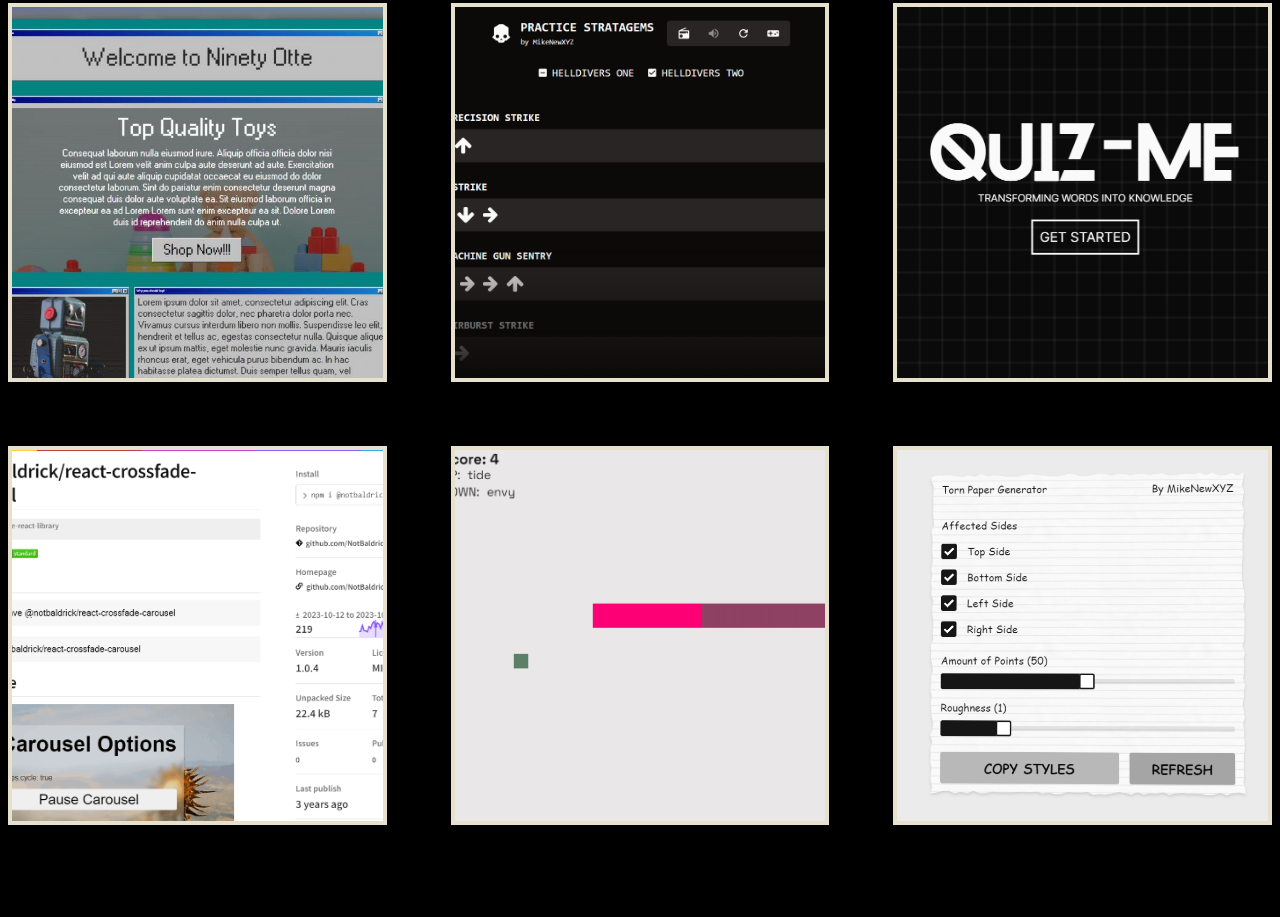
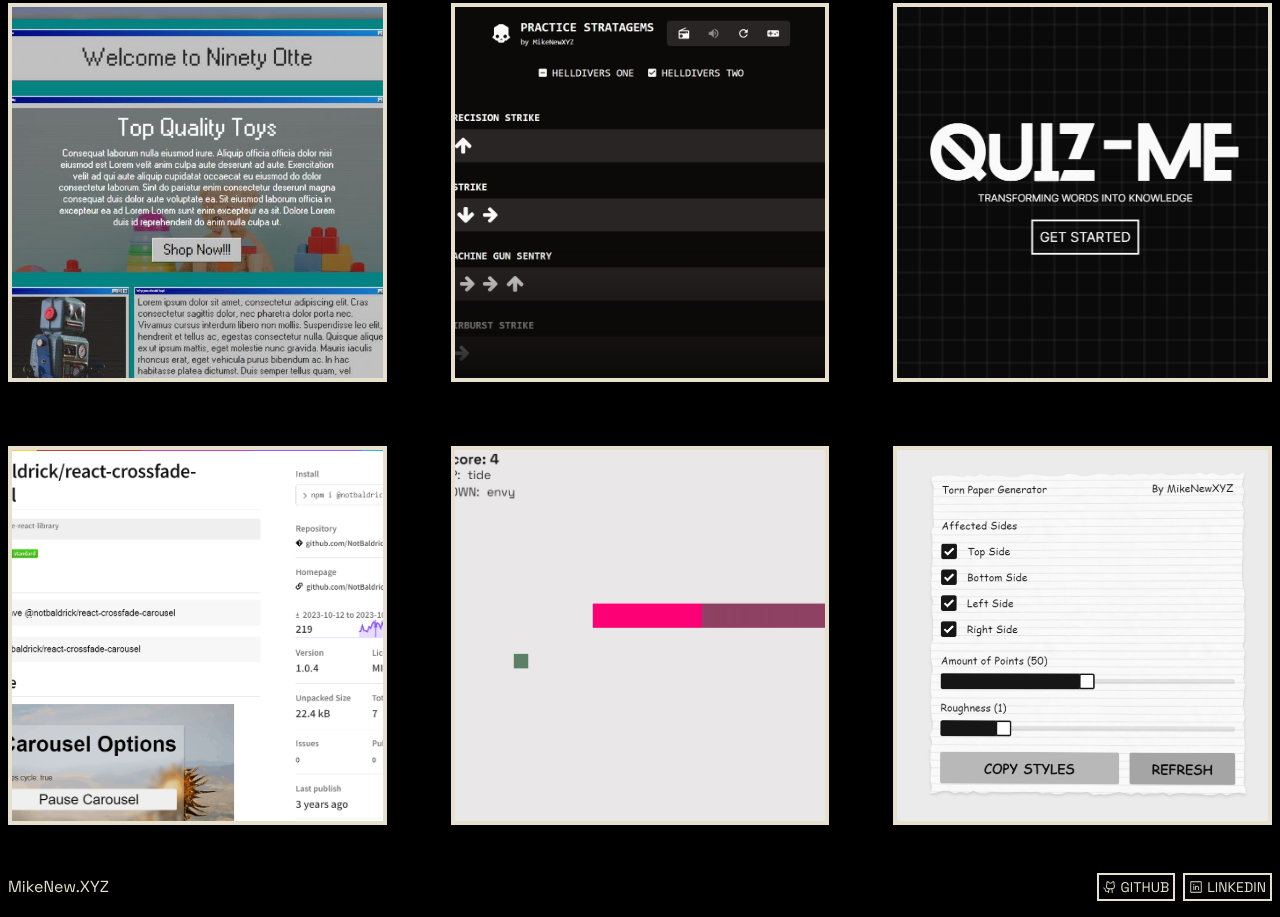
Before and after one commit to MikeNewXYZ/portfolio, an Astro site: page / in a window 1280 px wide. Shown: the part 1902-2819 px from the top of the page. Before the commit the page ends 2759 px from the top, so only its background shows below. Built offline with nearby package versions, Linux system fonts and the light colour scheme; Astro itself is replaced by a stand-in of ours.

Commit message:
add footer

```diff
--- /dev/null
+++ b/src/component/Footer/index.astro
@@ -0,0 +1,29 @@
+---
+import { GithubLogo, LinkedinLogo } from "@phosphor-icons/react";
+---
+
+<footer
+	class="mx-auto container px-2 py-4 flex flex-col sm:flex-row justify-between items-center gap-2"
+>
+	<a href="/" aria-label="home page">MikeNew.XYZ</a>
+
+	<nav class="flex gap-2">
+		<a
+			href="https://github.com/MikeNewXYZ"
+			class="button px-1 py-0.5 flex gap-1 items-center"
+			target="_blank"
+		>
+			<GithubLogo />
+			<span>github</span>
+		</a>
+
+		<a
+			href="https://www.linkedin.com/in/mikenewxyz/"
+			class="button px-1 py-0.5 flex gap-1 items-center"
+			target="_blank"
+		>
+			<LinkedinLogo />
+			<span>linkedin</span>
+		</a>
+	</nav>
+</footer>
--- a/src/pages/index.astro
+++ b/src/pages/index.astro
@@ -1,6 +1,7 @@
 ---
 import "@fontsource/space-grotesk";
 import Header from "../component/Header/index.astro";
+import Footer from "../component/Footer/index.astro";
 import HomeHero from "../component/HomeHero/index.astro";
 import ProjectsSection from "../component/ProjectsSection/index.astro";
 ---
@@ -21,6 +22,7 @@ import ProjectsSection from "../component/ProjectsSection/index.astro";
 			subtitle="Experienced British Web Developer & Hobbyist Game Developer"
 		/>
 		<ProjectsSection />
+		<Footer />
 	</body>
 </html>
 
```
